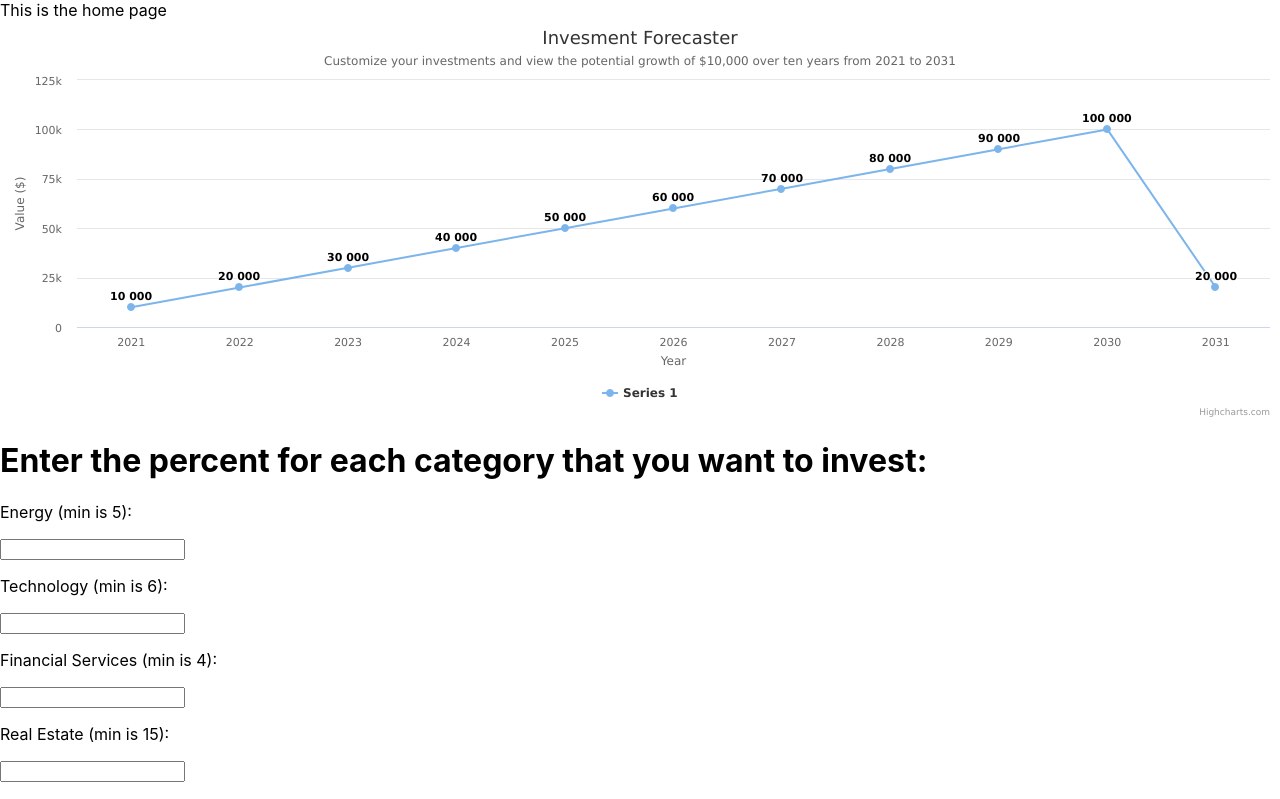
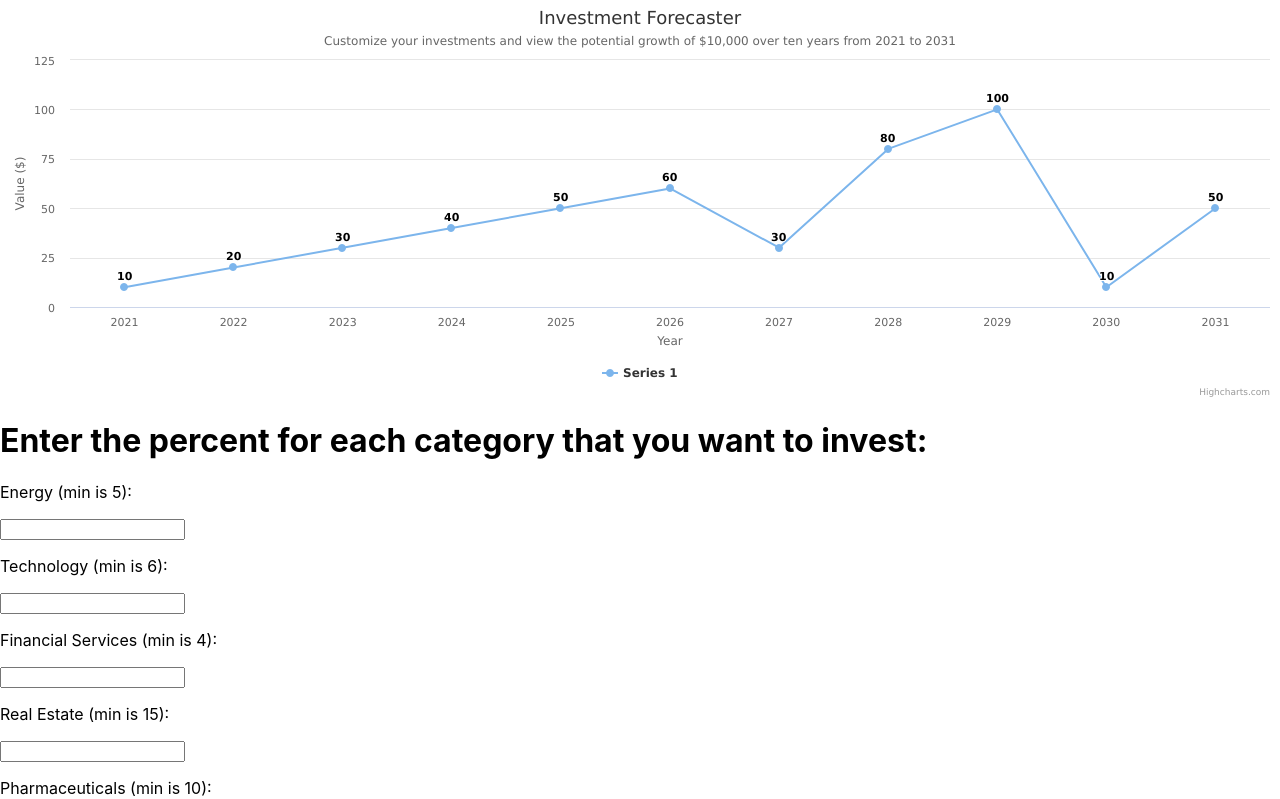
Before and after one commit to aleong1/GS-Project, a React (Create React App) app in the folder eng-possibilities-ui/: page / in a window 1280 px wide. Shown: the top 799 px of the page. Built offline with nearby package versions, Linux system fonts and the light colour scheme; no server answers.

Commit message:
made changes to graph

```diff
--- a/eng-possibilities-ui/src/components/Home.js
+++ b/eng-possibilities-ui/src/components/Home.js
@@ -13,6 +13,9 @@ class Home extends Component {
         //what state
         //state to keep track of the allocations per category (map)
         //state to keep track of the predicted 10 years
+        this.state = {
+            prediction : [10,20,30,40,50,60,30,80,100,10,50]
+        };
     }
 
     componentDidMount(){
@@ -23,8 +26,7 @@ class Home extends Component {
 
     render(){
         return (<div>
-                    <div>This is the home page</div>
-                    <LineChartExample />
+                    <LineChartExample newprediction = {this.state.prediction} />
                     <Inputform />
             </div>);
     }
--- a/eng-possibilities-ui/src/components/LineChartExample.js
+++ b/eng-possibilities-ui/src/components/LineChartExample.js
@@ -9,7 +9,7 @@ class LineChartExample extends Component {
     this.state = {
       chartOptions: {
         title: {
-          text: 'Invesment Forecaster'
+          text: 'Investment Forecaster'
         },
         subtitle: {
           text: 'Customize your investments and view the potential growth of $10,000 over ten years from 2021 to 2031'
@@ -34,13 +34,13 @@ class LineChartExample extends Component {
           }
         },
         series: [
-          { data: [10000, 20000, 30000, 40000, 50000, 60000, 70000, 80000, 90000, 100000, 20000] }
+          { data: this.props.newprediction }
         ],
       }
     }
   }
 
-  updateSeries = () => {
+/*   updateSeries = () => {
     this.setState({
       chartOptions: {
         series: [
@@ -49,7 +49,7 @@ class LineChartExample extends Component {
       }
     }
     )
-  }
+  } */
 
 
   render() {
```
Also changed, not shown: 2 other files (tests, documents, lock files or other folders).
